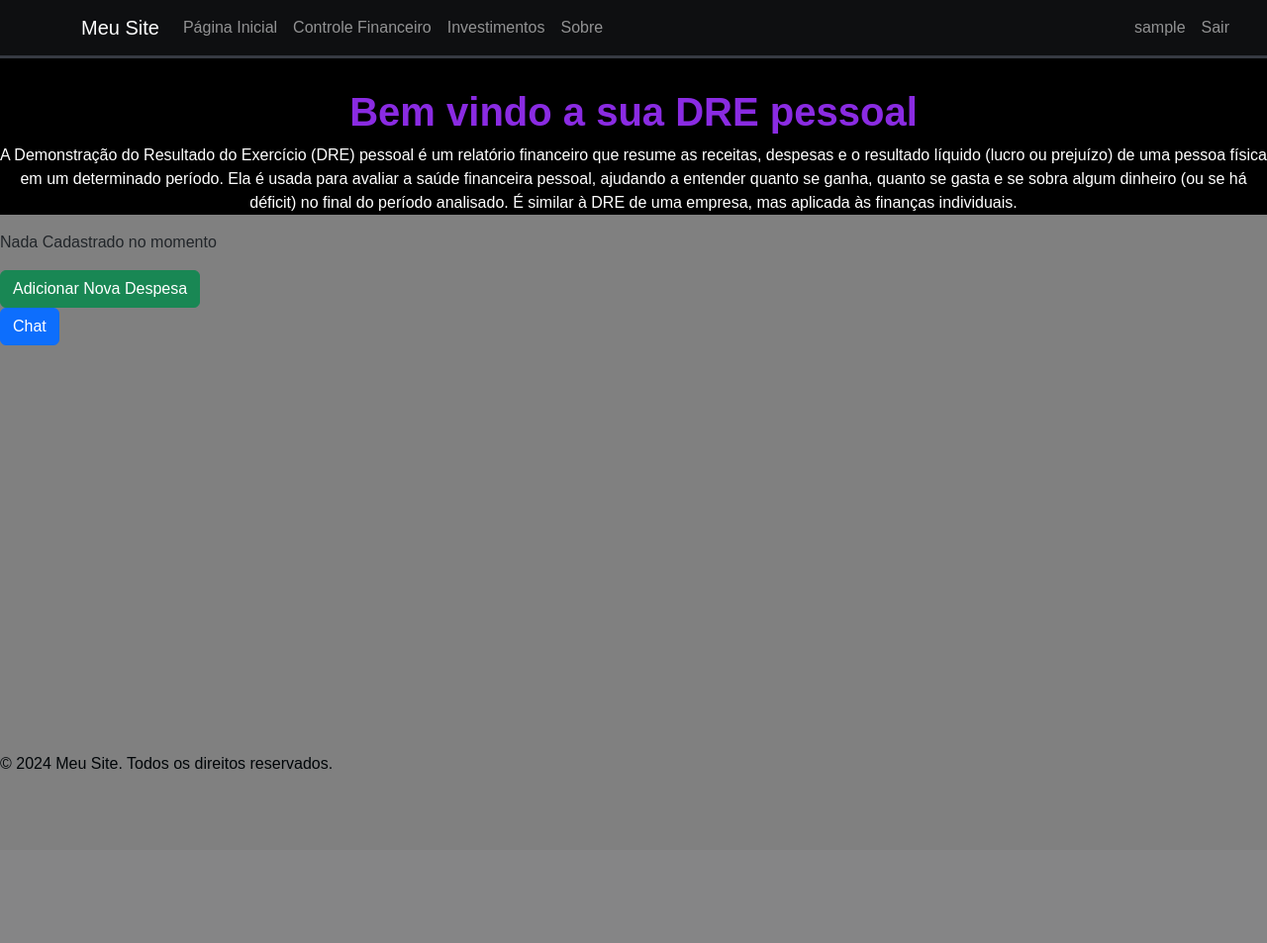
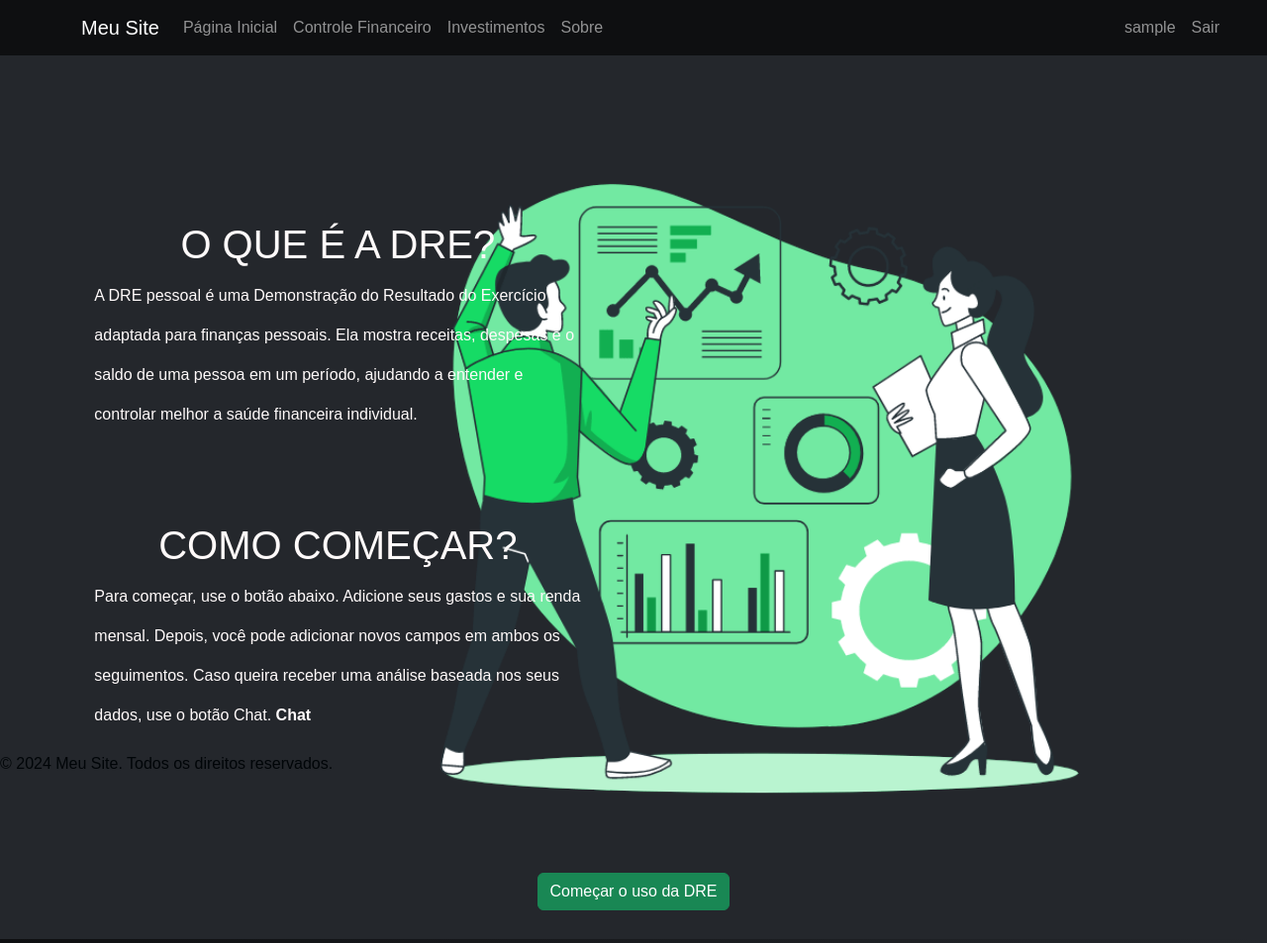
Before and after one commit to ParaQueNome/projeto_4sm_fatec_2024, a Flask app: page /finance/finance in a window 1280 px wide. Shown: the whole page at 99% size. Before the commit the page ends 777 px from the top, so only its background shows below. Run offline with Flask 3, Linux system fonts and the light colour scheme; the visitor is signed in with stand-in values (Sample User, id 1); data that the repository does not hold is empty; some libraries are stand-ins or nearby versions.

Commit message:
finalizacao tabelas DRE

```diff
--- a/Codificacao/app/static/css/base.css
+++ b/Codificacao/app/static/css/base.css
@@ -1,6 +1,6 @@
 .user_Sair{
     position: relative;
-    position: absolute; right: 30px;
+    position: absolute; right: 40px;
     display: flex;
     flex-basis: auto;
 }
@@ -35,5 +35,5 @@ footer p {
 }
 .bg-darkgray{
     background-color: #0e0f11;
-    border-bottom: 3px solid #363a42;
+    border-bottom: 3px;
 }
--- a/Codificacao/app/static/css/controleFinan.css
+++ b/Codificacao/app/static/css/controleFinan.css
@@ -1,24 +1,4 @@
-.financas-geral{
-    background-color: gray;
-    height: 100vh;
-    width: 100vw;
-}
-.titulo{
-    background-color: black;
-    text-align: center;
-    padding-top: 30px;
-}
-.titulo h1{
-    color:blueviolet;
-    font-weight: bold;
 
-}
-.titulo p{
-    color:white;
-}
-footer{
-    background-color: gray;
-}
 .loading {
     position: fixed;
     display: none;
@@ -33,13 +13,13 @@ footer{
 }
 
 .load {
-    width: 200px;
-    height: 200px;
+    width: 150px;
+    height: 150px;
     border: 10px solid #16db65;
     border-radius: 50%;
     border-top-color: transparent;
     border-bottom-color: transparent;
-    animation: load 0.8s infinite;
+    animation: load 0.8s infinite ;
 }
 
 @keyframes load {
@@ -51,3 +31,173 @@ footer{
 .loading.active {
     display: flex;
 }
+
+
+h1{
+    font-size: 30px;
+    color: snow !important;
+    text-transform: uppercase;
+    font-weight: 300;
+    text-align: center;
+    margin-bottom: 15px;
+  }
+  table{
+    width:100%;
+    table-layout: fixed;
+  }
+  .tbl-header{
+    background-color: #16db65be;
+    border-top-left-radius:10px ;
+    border-top-right-radius:10px ;
+   }
+  .tbl-content{
+    height:300px;
+    overflow-x:auto;
+    margin-top: 0px;
+    border: 1px solid #16db65be;
+    border-bottom-left-radius:10px ;
+    border-bottom-right-radius:10px ;
+    background-color: #86868610;
+
+  }
+  .tbl-header2{
+    background-color: #16db65be;
+    border-top-left-radius:10px ;
+    border-top-right-radius:10px ;
+   }
+  .tbl-content2{
+    height:60px;
+    overflow-x:auto;
+    margin-top: 0px;
+    border: 1px solid #16db65be;
+    border-bottom-left-radius:10px ;
+    border-bottom-right-radius:10px ;
+    background-color: #86868610;
+
+  }
+
+  .tbl-content td{
+    border-bottom: 0.5px solid rgba(169, 169, 169, 0.199);
+  }
+  .tbl-content button {
+    background: none;
+    border: none;
+    padding: 0;
+    margin: 0;
+    cursor: pointer;
+}
+.tbl-content button:focus {
+    outline: none;
+}
+
+.tbl-content ion-icon {
+    font-size: 20px;
+    color: #fff;
+}
+th{
+    padding: 20px 15px;
+    text-align: left;
+    font-weight: 500;
+    font-size: 12px;
+    color: #fff;
+    text-transform: uppercase;
+  }
+td{
+    padding: 15px;
+    text-align: left;
+    vertical-align:middle;
+    font-weight: 300;
+    font-size: 12px;
+    color: #fff;
+    border-bottom: solid 1px rgba(255,255,255,0.1);
+  }
+
+
+  /* demo styles */
+
+  @import url(https://fonts.googleapis.com/css?family=Roboto:400,500,300,700);
+  body{
+    background: -webkit-linear-gradient(left, #0e0f11, #24272c);
+    background: linear-gradient(to right, #0e0f11, #24272c);
+    font-family: 'Roboto', sans-serif;
+  }
+  section{
+    margin: 50px;
+  }
+
+
+  /* for custom scrollbar for webkit browser*/
+
+  ::-webkit-scrollbar {
+      width: 6px;
+  }
+  ::-webkit-scrollbar-track {
+      -webkit-box-shadow: inset 0 0 6px rgba(0,0,0,0.3);
+  }
+  ::-webkit-scrollbar-thumb {
+      -webkit-box-shadow: inset 0 0 6px rgba(0,0,0,0.3);
+  }
+  .nada-cadastrado{
+    width: 100%;
+    height: 870px;
+    background-color: #24272c;
+  }
+  .button-adic{
+    display: flex;
+    justify-content: flex-end;
+    margin-right: 3em;
+  }
+  .blockcontent{
+    display: flex;
+    width: 100%;
+    height: 893px;
+    align-items: center;
+    justify-content: space-evenly;
+    background-color: #24272C;
+  }
+  .blockleft{
+    position: relative;
+    z-index: 3;
+    display: flex;
+    justify-content: flex-start;
+    width: 40%;
+    height: 740px;
+    flex-direction: column;
+    border-radius: 10px;
+    padding: 10px;
+    margin-top: 10em;
+
+  }
+  .blockleft p{
+    color: snow;
+    line-height: 2.5;
+  }
+  .blockright{
+    display: flex;
+    justify-content: flex-end;
+    width: 40%;
+    height: 870px;
+  }
+  .blockright img{
+    height: 850px;
+  }
+  .botaochat{
+    display: flex;
+    background-color: #24272C;
+    align-items: center;
+    justify-content: center;
+
+  }
+  .botaochat button{
+    position: fixed;
+    margin-bottom: 6em;
+  }
+  .chat-btn{
+    display: flex;
+    align-items: center;
+    justify-content: center;
+    margin-bottom: 2em;
+  }
+  .chat-btn button{
+    width: 100px;
+  }
--- a/Codificacao/app/templates/base.html
+++ b/Codificacao/app/templates/base.html
@@ -93,6 +93,8 @@
 <script src="https://code.jquery.com/jquery-3.6.0.min.js"></script>
 <script src="https://cdn.jsdelivr.net/npm/@popperjs/core@2.11.6/dist/umd/popper.min.js"></script>
 <script src="https://stackpath.bootstrapcdn.com/bootstrap/4.5.2/js/bootstrap.min.js"></script>
+<script type="module" src="https://unpkg.com/ionicons@5.5.2/dist/ionicons/ionicons.esm.js"></script>
+<script nomodule src="https://unpkg.com/ionicons@5.5.2/dist/ionicons/ionicons.js"></script>
 <script>
     function verificarTamanhoTela() {
         var larguraTela = window.innerWidth;
--- a/Codificacao/app/templates/finances/financas.html
+++ b/Codificacao/app/templates/finances/financas.html
@@ -13,31 +13,27 @@
 <div class="loading">
     <div class="load"></div>
 </div>
-<div class="financas-geral">
-    <div class="titulo">
-        <h1>Bem vindo a sua DRE pessoal</h1>
-        <p>A Demonstração do Resultado do Exercício (DRE) pessoal é um relatório financeiro que resume as receitas,
-            despesas e o resultado líquido (lucro ou prejuízo) de uma pessoa física em um determinado período.
-            Ela é usada para avaliar a saúde financeira pessoal, ajudando a entender quanto se ganha, quanto se gasta e se sobra algum dinheiro (ou se há déficit) no final do período analisado.
-            É similar à DRE de uma empresa, mas aplicada às finanças individuais.
-        </p>
-    </div>
+
     {% if finanService %}
-    <div class="container mt-4">
-        <h1 class="text-center">Demonstração de Resultado do Exercício Pessoal</h1>
-        <table class="table">
-            <thead class="thead-light">
+    <section>
+        <h1>Receitas</h1>
+        <div class="tbl-header">
+          <table cellpadding="0" cellspacing="0" border="0">
+            <thead>
               <tr>
                 <th scope="col">Receitas</th>
                 <th scope="col">Valor (R$)</th>
                 <th></th>
                 <th></th>
+                <th></th>
               </tr>
             </thead>
+          </table>
+        </div>
+        <div class="tbl-content">
+          <table cellpadding="0" cellspacing="0" border="0">
             <tbody>
-                <!-- Iterar sobre as receitas -->
             {% for receita in finanService.receitas %}
-
                 <tr>
                     <td>{{receita.nome_receita}}</td>
                     <td>{{ receita.renda }}</td>
@@ -46,7 +42,7 @@
                         <form method="post" action="{{ url_for('finance.deleteReceita') }}">
                             {{ form.csrf_token }}
                             <input type="hidden" name="receita_id" value="{{ receita['_id'] }}">
-                            <button type="submit">Remover</button>
+                            <button><ion-icon name="trash-outline"></ion-icon></button>
                         </form>
                     </td>
                 </tr>
@@ -58,61 +54,120 @@
             </tr>
             </tbody>
           </table>
-
-        <button type="button" class="btn btn-primary" data-bs-toggle="modal" data-bs-target="#modalReceitas">
-            +
+        </div>
+    </section>
+    <div class="button-adic">
+        <button type="button" class="btn btn-success" data-bs-toggle="modal" data-bs-target="#modalReceitas">
+            Adicionar Receita(Ganhos)
         </button>
-
-        <table class="table">
-            <thead class="thead-light">
+    </div>
+    <section>
+        <h1>Despesas</h1>
+        <div class="tbl-header">
+          <table cellpadding="0" cellspacing="0" border="0">
+            <thead>
               <tr>
                 <th scope="col">Despesas</th>
                 <th scope="col">Valor (R$)</th>
                 <th></th>
                 <th></th>
+                <th></th>
               </tr>
             </thead>
+          </table>
+        </div>
+        <div class="tbl-content">
+          <table cellpadding="0" cellspacing="0" border="0">
             <tbody>
-                <!-- Iterar sobre as despesas -->
                 {% for gasto in finanService.gastos %}
                     <tr>
                         <td>{{ gasto.nome_gasto }}</td>
                         <td>{{ gasto.valor }}</td>
-
                         <td>
                         <form method="post" action="{{ url_for('finance.deleteDespesa') }}">
                             {{ form.csrf_token }}
                             <input type="hidden" name="gasto_id" value="{{ gasto['_id'] }}">
-                                    <button type="submit">Remover</button>
+                            <button><ion-icon name="trash-outline"></ion-icon></button>
                         </form>
                         </td>
                     </tr>
                 {% endfor %}
-                <!-- Calcular total de despesas -->
                 <tr class="font-weight-bold">
                     <td>Total de Despesas</td>
                     <td>{{ totalGastos }}</td>
                 </tr>
             </tbody>
           </table>
-
-        <button type="button" class="btn btn-primary" data-bs-toggle="modal" data-bs-target="#modalDespesas">
-            +
+        </div>
+    </section>
+    <div class="button-adic">
+        <button type="button" class="btn btn-success" data-bs-toggle="modal" data-bs-target="#modalDespesas">
+            Adicionar Despesas(Gastos)
         </button>
-
-        <!-- Cálculo do Lucro/Prejuízo -->
-        <h2 class="mt-4">Resultado</h2>
-        <p>Lucro/Prejuízo: <span class="font-weight-bold text-primary">R${{ totalReceitas - totalGastos}}</span></p>
+    </div>
+    <section>
+        <h1>Resultado</h1>
+        <div class="tbl-header2">
+          <table cellpadding="0" cellspacing="0" border="0">
+            <thead>
+              <tr>
+                <th scope="col">Ganhos</th>
+                <th scope="col">Gastos</th>
+                <th scope="col">Final</th>
+              </tr>
+            </thead>
+          </table>
+        </div>
+        <div class="tbl-content2">
+          <table cellpadding="0" cellspacing="0" border="0">
+            <tbody>
+                <tr>
+                    <td>{{totalReceitas}}</td>
+                    <td>{{totalGastos}}</td>
+                    <td>R${{ totalReceitas - totalGastos}}</td>
+                </tr>
+            </tbody>
+          </table>
+        </div>
+    </section>
+    <script>
+        $(window).on("load resize ", function() {
+        var scrollWidth = $('.tbl-content').width() - $('.tbl-content table').width();
+        $('.tbl-header').css({'padding-right':scrollWidth});
+        }).resize();
+    </script>
+    <div class="chat-btn" id="chat-btn">
+        <button class="btn btn-primary" id="chat-toggle-btn">Chat</button>
     </div>
         {% else %}
-        <p>Nada Cadastrado no momento</p>
+                <div class="nada-cadastrado">
+                    <div class="blockcontent">
+                        <div class="blockleft">
+                            <h1>O que é a DRE?</h1>
+                            <p>A DRE pessoal é uma Demonstração do Resultado do Exercício adaptada para finanças pessoais. Ela
+                                mostra receitas, despesas e o saldo de uma pessoa em um período, ajudando a entender e controlar
+                                melhor a saúde financeira individual.</p>
+                            <br>
+                            <br>
+                            <br>
+                            <h1>Como começar?</h1>
+                            <p>Para começar, use o botão abaixo. Adicione seus gastos e sua renda mensal.
+                                Depois, você pode adicionar novos campos em ambos os seguimentos.
+                                Caso queira receber uma análise baseada nos seus dados, use o botão Chat. <b>Chat</b></p>
+                        </div>
+                        <div class="blockright">
+                            <a href="https://storyset.com/business"></a>
+                                <img src="/static/imgs/Business Plan (3).gif" alt="gif">
+                            </a>
+                        </div>
+                    </div>
+                    <div class="botaochat">
                         <button type="button" class="btn btn-success" data-bs-toggle="modal" data-bs-target="#modalGeral">
-            Adicionar Nova Despesa
+                            Começar o uso da DRE
                         </button>
+                    </div>
+                </div>
     {% endif %}
-    <div id="chat-btn">
-        <button class="btn btn-primary" id="chat-toggle-btn">Chat</button>
-    </div>
 
     <script>
         document.getElementById('chat-toggle-btn').addEventListener('click', function() {
```
Also changed, not shown: Codificacao/app/static/imgs/Business Plan (3).gif (added). Lines whose indentation alone changed are shown as unchanged.
